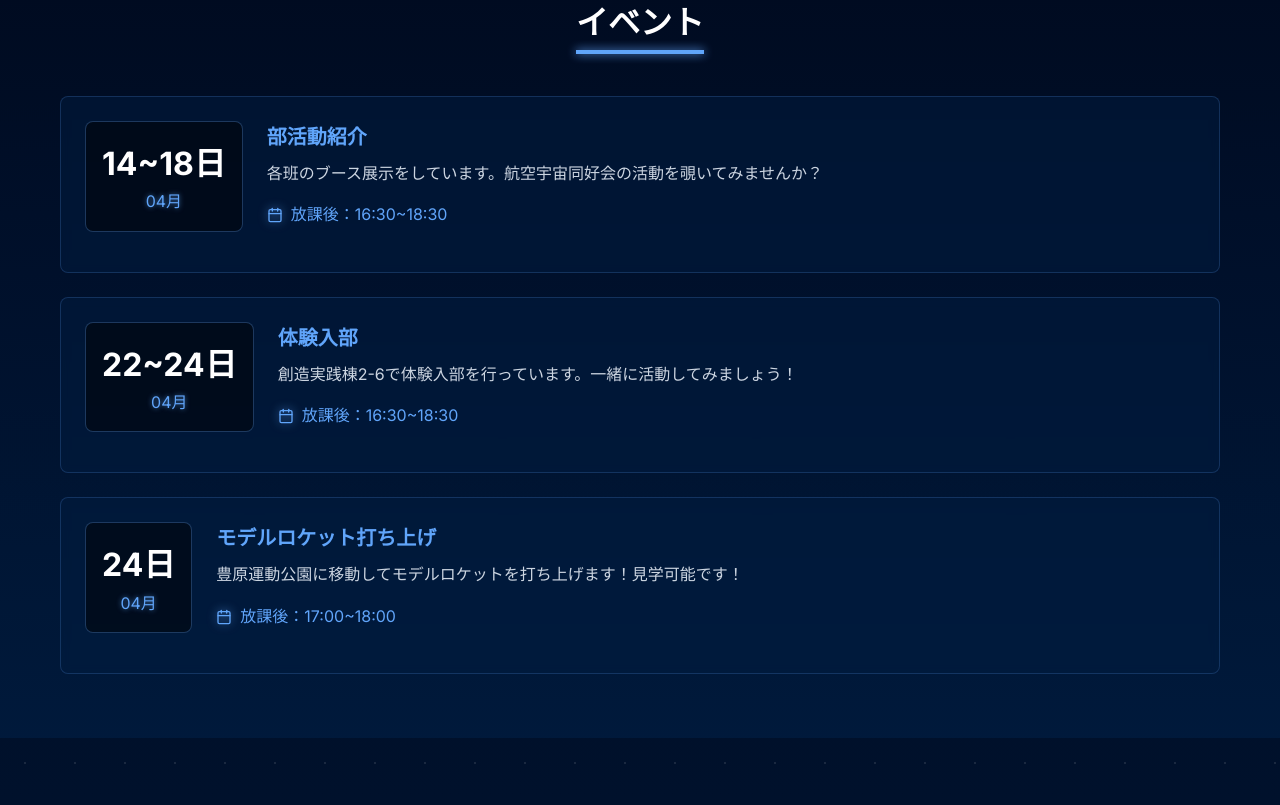
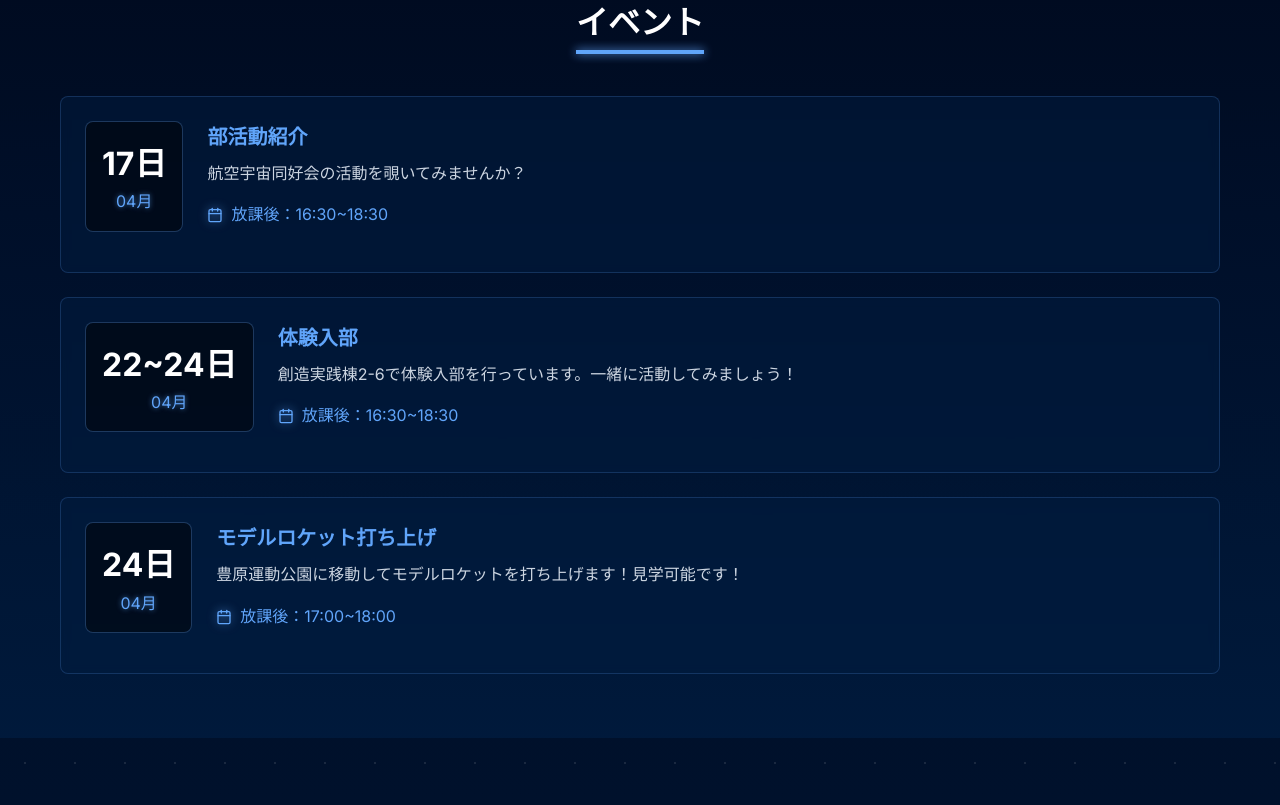
Before and after one commit to nitoc-AERISE/homepage, a plain HTML site: page index.html in a window 1280 px wide. Shown: the part 2467-3272 px from the top of the page. Drawn offline with Linux system fonts and the light colour scheme.

Commit message:
Update index.html

```diff
--- a/index.html
+++ b/index.html
@@ -194,12 +194,12 @@
       <div class="events-list">
         <div class="event-card">
           <div class="event-date">
-            <span class="event-day">14~18日</span>
+            <span class="event-day">17日</span>
             <span class="event-month">04月</span>
           </div>
           <div class="event-details">
             <h3>部活動紹介</h3>
-            <p>各班のブース展示をしています。航空宇宙同好会の活動を覗いてみませんか？</p>
+            <p>航空宇宙同好会の活動を覗いてみませんか？</p>
             <div class="event-time">
               <svg xmlns="http://www.w3.org/2000/svg" width="16" height="16" viewBox="0 0 24 24" fill="none" stroke="currentColor" stroke-width="2" stroke-linecap="round" stroke-linejoin="round" class="icon-glow">
                 <rect width="18" height="18" x="3" y="4" rx="2" ry="2"></rect>
```
